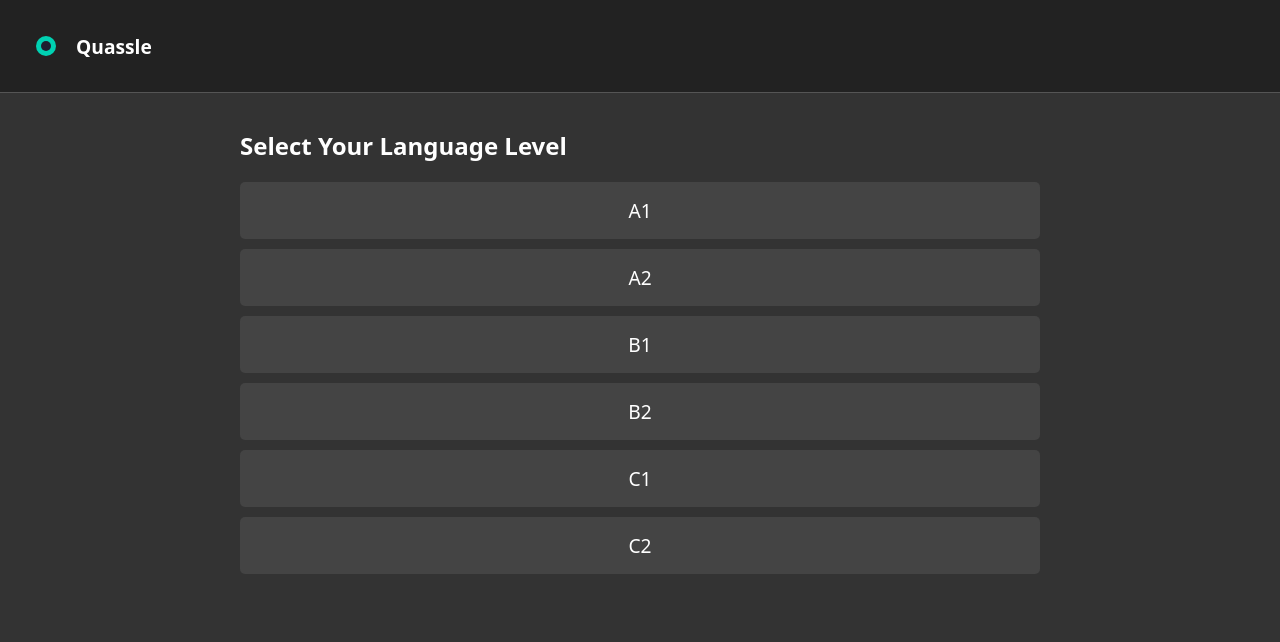
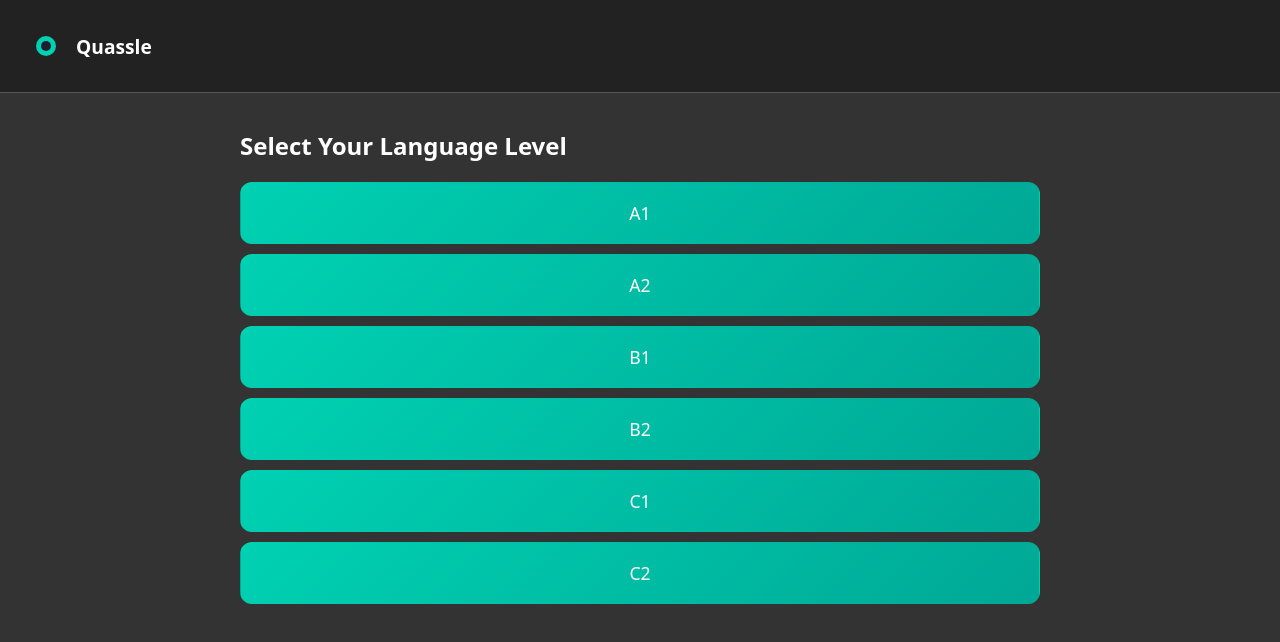
Before and after one commit to frb-eng/voice-ai-language-assistant, a React (Vite) app in the folder client/: page /level in a window 1280 px wide. Shown: the top 642 px of the page. Built offline with nearby package versions, Linux system fonts and the light colour scheme; the HTML template or start-up script is replaced by a standard one.

Commit message:
feat: implement learning goals feature; update routing and enhance UI for goal selection in conversation

```diff
--- a/client/src/App.tsx
+++ b/client/src/App.tsx
@@ -6,6 +6,7 @@ import { BrowserRouter, Routes, Route } from "react-router-dom";
 import { HomePage } from "./pages/HomePage";
 import { LanguageLevelPage } from "./pages/LanguageLevelPage";
 import { TopicsPage } from "./pages/TopicsPage";
+import { LearningGoalsPage } from "./pages/LearningGoalsPage";
 import { ChatPage } from "./pages/ChatPage";
 
 function App() {
@@ -18,7 +19,8 @@ function App() {
               <Route path="/" element={<HomePage />} />
               <Route path="/level" element={<LanguageLevelPage />} />
               <Route path="/level/:level/topic" element={<TopicsPage />} />
-              <Route path="/level/:level/topic/:topic" element={<ChatPage />} />
+              <Route path="/level/:level/topic/:topic/goal" element={<LearningGoalsPage />} />
+              <Route path="/level/:level/topic/:topic/goal/:goal" element={<ChatPage />} />
             </Routes>
           </BrowserRouter>
         </Suspense>
--- a/client/src/components/Header.tsx
+++ b/client/src/components/Header.tsx
@@ -2,7 +2,7 @@ import { Link, useParams } from "react-router-dom";
 import styles from "./Header.module.css";
 
 export const Header = () => {
-  const { level, topic } = useParams<{ level?: string; topic?: string }>();
+  const { level, topic, goal } = useParams<{ level?: string; topic?: string; goal?: string }>();
 
   return (
     <header className={styles.header}>
@@ -40,6 +40,14 @@ export const Header = () => {
             {topic}
           </Link>
         )}
+        {goal && topic && level && (
+          <Link
+            to={`/level/${level}/topic/${encodeURIComponent(topic)}/goal`}
+            className={styles.tag}
+          >
+            {goal}
+          </Link>
+        )}
       </div>
     </header>
   );
--- /dev/null
+++ b/client/src/components/Link.module.css
@@ -0,0 +1,96 @@
+/* Modern Link Component Styles */
+
+.link {
+  display: block;
+  padding: 18px 32px;
+  border-radius: 12px;
+  text-decoration: none;
+  font-size: 1.1rem;
+  font-weight: 500;
+  text-align: center;
+  position: relative;
+  overflow: hidden;
+  transition: all 0.3s cubic-bezier(0.4, 0, 0.2, 1);
+  cursor: pointer;
+  border: 1px solid transparent;
+
+  /* Mobile first - responsive padding */
+  @media (max-width: 768px) {
+    padding: 16px 24px;
+    font-size: 1rem;
+  }
+}
+
+/* Primary variant - modern gradient background */
+.primary {
+  background: linear-gradient(135deg, #00D1B2 0%, #00a896 100%);
+  color: #ffffff;
+}
+
+.primary:hover {
+  background: linear-gradient(135deg, #00a896 0%, #008f7a 100%);
+  transform: translateY(-2px);
+}
+
+.primary:active {
+  transform: translateY(0);
+}
+
+/* Secondary variant - outlined style */
+.secondary {
+  background: transparent;
+  color: #e5e7eb;
+  border: 2px solid #374151;
+}
+
+.secondary:hover {
+  background: #374151;
+  border-color: #4b5563;
+  transform: translateY(-1px);
+}
+
+.secondary:active {
+  transform: translateY(0);
+}
+
+/* Focus states for accessibility */
+.link:focus {
+  outline: none;
+  box-shadow: 0 0 0 2px #00D1B2, 0 0 0 4px rgba(0, 209, 178, 0.2);
+}
+
+/* Ripple effect on click */
+.link::before {
+  content: '';
+  position: absolute;
+  top: 50%;
+  left: 50%;
+  width: 0;
+  height: 0;
+  border-radius: 50%;
+  background: rgba(255, 255, 255, 0.1);
+  transform: translate(-50%, -50%);
+  transition: width 0.6s, height 0.6s;
+}
+
+.link:active::before {
+  width: 300px;
+  height: 300px;
+}
+
+/* Loading state placeholder for skeleton compatibility */
+.skeleton {
+  background: linear-gradient(90deg, #374151 25%, #4b5563 50%, #374151 75%);
+  background-size: 200% 100%;
+  animation: loading 1.5s infinite;
+  color: transparent;
+}
+
+@keyframes loading {
+  0% {
+    background-position: 200% 0;
+  }
+  100% {
+    background-position: -200% 0;
+  }
+}
--- /dev/null
+++ b/client/src/components/Link.tsx
@@ -0,0 +1,21 @@
+import { Link as RouterLink } from "react-router-dom";
+import styles from "./Link.module.css";
+
+interface LinkProps {
+  to: string;
+  children: React.ReactNode;
+  className?: string;
+  variant?: "primary" | "secondary";
+}
+
+export const Link = ({ to, children, className = "", variant = "primary" }: LinkProps) => {
+  const linkClass = `${styles.link} ${styles[variant]} ${className}`;
+
+  return (
+    <RouterLink to={to} className={linkClass}>
+      {children}
+    </RouterLink>
+  );
+};
+
+export default Link;
--- a/client/src/pages/ChatPage.tsx
+++ b/client/src/pages/ChatPage.tsx
@@ -17,10 +17,11 @@ type Message = {
 };
 
 export const ChatPage = () => {
-  // Get level and topic from URL parameters
-  const { level: levelParam, topic: topicParam } = useParams<{
+  // Get level, topic, and goal from URL parameters
+  const { level: levelParam, topic: topicParam, goal: goalParam } = useParams<{
     level: string;
     topic: string;
+    goal: string;
   }>();
   const [isLoading, setIsLoading] = useState(false);
   const [isProcessing, setIsProcessing] = useState(false);
@@ -38,11 +39,11 @@ export const ChatPage = () => {
 
   // Initialize chat with an AI prompt when conversation is started
   useEffect(() => {
-    if (levelParam && topicParam && conversationStarted && chatHistory.length === 0) {
+    if (levelParam && topicParam && goalParam && conversationStarted && chatHistory.length === 0) {
       setIsLoading(true);
       // Fetch initial prompt from API using URL parameters
       fetch(
-        `/api/chat?level=${levelParam}&topic=${encodeURIComponent(topicParam)}`
+        `/api/chat?level=${levelParam}&topic=${encodeURIComponent(topicParam)}&goal=${encodeURIComponent(goalParam)}`
       )
         .then((response) => response.text())
         .then((data) => {
@@ -52,15 +53,15 @@ export const ChatPage = () => {
         .catch((error) => {
           console.error("Error fetching initial prompt:", error);
           setChatHistory([
-            { role: "assistant", message: `Hello! Let's talk about ${topicParam}` },
+            { role: "assistant", message: `Hello! Let's talk about ${topicParam} focusing on ${goalParam}` },
           ]);
           setIsLoading(false);
         });
     }
-  }, [levelParam, topicParam, conversationStarted, chatHistory.length]);
+  }, [levelParam, topicParam, goalParam, conversationStarted, chatHistory.length]);
 
   const handleSendMessage = (message: string = userInput.trim()) => {
-    if (message && levelParam && topicParam) {
+    if (message && levelParam && topicParam && goalParam) {
       // Add user message to chat history
       setChatHistory((prev) => [
         ...prev,
@@ -84,6 +85,7 @@ export const ChatPage = () => {
         body: JSON.stringify({
           level: levelParam,
           topic: topicParam,
+          goal: goalParam,
           history: updatedHistory,
         }),
       })
@@ -146,7 +148,7 @@ export const ChatPage = () => {
         {!conversationStarted ? (
           <div className={styles.startContainer}>
             <h2>Start a conversation in German</h2>
-            <p>Practice your {levelParam} level German with a conversation about {topicParam}</p>
+            <p>Practice your {levelParam} level German with a conversation about {topicParam}, focusing on {goalParam}</p>
             <Button onClick={startConversation}>Start Conversation</Button>
           </div>
         ) : (
--- a/client/src/pages/LanguageLevelPage.module.css
+++ /dev/null
@@ -1,17 +0,0 @@
-.levelLink {
-  background-color: #444;
-  color: #fff;
-  border: none;
-  padding: 15px 30px;
-  border-radius: 5px;
-  cursor: pointer;
-  font-size: 1.2em;
-  transition: background-color 0.3s;
-  text-decoration: none;
-  display: block;
-  text-align: center;
-}
-
-.levelLink:hover {
-  background-color: #555;
-}
--- a/client/src/pages/LanguageLevelPage.tsx
+++ b/client/src/pages/LanguageLevelPage.tsx
@@ -1,9 +1,8 @@
-import { Link } from "react-router-dom";
 import { languageLevels } from "../AppContext";
 import { Header } from "../components/Header";
 import PageLayout from "../components/PageLayout";
 import List from "../components/List";
-import styles from "./LanguageLevelPage.module.css";
+import Link from "../components/Link";
 
 export const LanguageLevelPage = () => {
   return (
@@ -16,7 +15,6 @@ export const LanguageLevelPage = () => {
             <Link
               key={languageLevel.id}
               to={`/level/${languageLevel.id}/topic`}
-              className={styles.levelLink}
             >
               {languageLevel.name}
             </Link>
--- /dev/null
+++ b/client/src/pages/LearningGoalsPage.tsx
@@ -0,0 +1,54 @@
+import { useEffect, useState } from "react";
+import { useParams, Navigate } from "react-router-dom";
+import { useAppContext } from "../AppContext";
+import { Header } from "../components/Header";
+import PageLayout from "../components/PageLayout";
+import List from "../components/List";
+import Link from "../components/Link";
+import { LoadingSkeleton } from "../components/LoadingSkeleton";
+
+export const LearningGoalsPage = () => {
+  // Get level and topic from URL parameters
+  const { level, topic } = useParams<{ level: string; topic: string }>();
+  const [learningGoals, setLearningGoals] = useState<string[]>([]);
+  const { loading, setLoading } = useAppContext();
+
+  // Redirect to home if no level or topic
+  if (!level || !topic) {
+    return <Navigate to="/" replace />;
+  }
+
+  // Fetch learning goals when level and topic change
+  useEffect(() => {
+    if (level && topic) {
+      setLoading(true);
+      fetch(`/api/learning-goals?level=${level}&topic=${encodeURIComponent(topic)}`)
+        .then(response => response.json())
+        .then(data => setLearningGoals(data.goals))
+        .catch(error => console.error("Error fetching learning goals:", error))
+        .finally(() => setLoading(false));
+    }
+  }, [level, topic, setLoading]);
+
+  return (
+    <>
+      <Header />
+      <PageLayout>
+        <h2>Select Your Learning Goal</h2>
+        <p>What would you like to focus on during this session?</p>
+        <List>
+          {loading
+            ? [...Array(5)].map((_, index) => <LoadingSkeleton key={index} />)
+            : learningGoals.map((goal, index) => (
+                <Link
+                  key={`goal-${index}`}
+                  to={`/level/${level}/topic/${encodeURIComponent(topic)}/goal/${encodeURIComponent(goal)}`}
+                >
+                  {goal}
+                </Link>
+              ))}
+        </List>
+      </PageLayout>
+    </>
+  );
+};
--- a/client/src/pages/TopicsPage.module.css
+++ /dev/null
@@ -1,17 +0,0 @@
-.topicLink {
-  background-color: #444;
-  color: #fff;
-  border: none;
-  padding: 15px 30px;
-  border-radius: 5px;
-  cursor: pointer;
-  font-size: 1.2em;
-  transition: background-color 0.3s;
-  text-decoration: none;
-  display: block;
-  text-align: center;
-}
-
-.topicLink:hover {
-  background-color: #555;
-}
--- a/client/src/pages/TopicsPage.tsx
+++ b/client/src/pages/TopicsPage.tsx
@@ -1,11 +1,11 @@
 import { useEffect, useState } from "react";
-import { Link, useParams } from "react-router-dom";
+import { useParams } from "react-router-dom";
 import { useAppContext } from "../AppContext";
 import { Header } from "../components/Header";
 import PageLayout from "../components/PageLayout";
 import List from "../components/List";
+import Link from "../components/Link";
 import { LoadingSkeleton } from "../components/LoadingSkeleton";
-import styles from "./TopicsPage.module.css";
 
 export const TopicsPage = () => {
   // Get level from URL parameters
@@ -36,8 +36,7 @@ export const TopicsPage = () => {
             : topics.map((topic, index) => (
                 <Link
                   key={index}
-                  to={`/level/${level}/topic/${encodeURIComponent(topic)}`}
-                  className={styles.topicLink}
+                  to={`/level/${level}/topic/${encodeURIComponent(topic)}/goal`}
                 >
                   {topic}
                 </Link>
```
Also changed, not shown: 2 other files (tests, documents, lock files or other folders).
